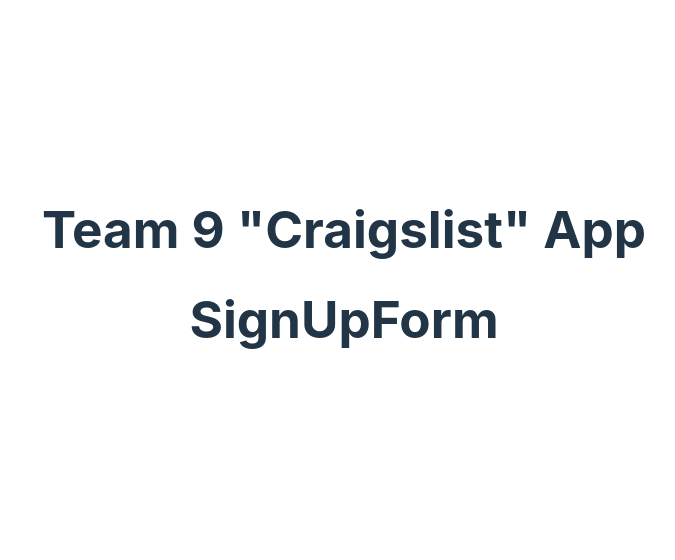
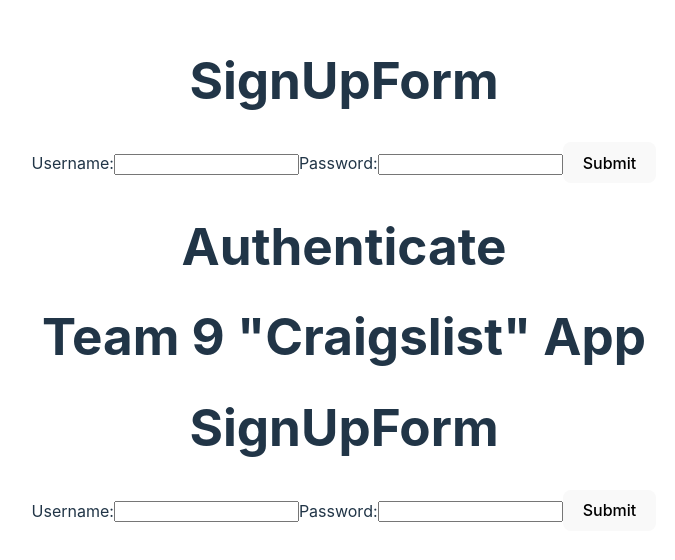
Before and after one commit to StrangerSouls/StrangerThings, a React (Vite) app in the folder Workshop30_StrangersThings/: page /signupform in a window 1280 px wide. Shown: the part 126-686 px from the top of the page, without its empty margins (296-971 px from the left). Built offline with nearby package versions, Linux system fonts and the light colour scheme.

Commit message:
fetch token complete in SignUpForm, working on passing to other components

```diff
--- a/Workshop30_StrangersThings/src/App.jsx
+++ b/Workshop30_StrangersThings/src/App.jsx
@@ -1,14 +1,21 @@
 import { Routes, Route } from "react-router-dom"
+import { useState } from "react"
 import Home from './components/Home'
 import SignUpForm from "./components/SignUpForm"
 import Authenticate from "./components/Authenticate"
 
 import './App.css'
 
-function App() {
 
 
+function App() {
+  const [token, setToken] = useState(null);
+
   return (
+    <>
+      <SignUpForm token={token} setToken={setToken} />
+      <Authenticate token={token} setToken={setToken} />
+
 
     <div id="container" >
       <h1>Team 9 "Craigslist" App</h1>
@@ -21,6 +28,7 @@ function App() {
         </Routes>
       </div>
     </div>
+    </>
 
   )
 }
--- a/Workshop30_StrangersThings/src/components/Authenticate.jsx
+++ b/Workshop30_StrangersThings/src/components/Authenticate.jsx
@@ -1,8 +1,9 @@
 import { useState, useEffect } from "react";
 
 export default function Authenticate () {
-	const [userName, setUsername] = useState([]);
-	const [password, setPasword] = useState([]);
+	const [userName, setUsername] = useState("");
+	const [password, setPasword] = useState("");
+	const [error, setError] = useState(null);
 
 	return (
 		<h1>Authenticate</h1>
--- a/Workshop30_StrangersThings/src/components/SignUpForm.jsx
+++ b/Workshop30_StrangersThings/src/components/SignUpForm.jsx
@@ -1,9 +1,68 @@
 import { useState, useEffect} from "react";
 
-export default function SignUpForm () {
-	const [user, setUser] = useState([]);
+export default function SignUpForm({token, setToken}) {
+  const [userName, setUsername] = useState("");
+  const [password, setPassword] = useState("");
+  const [error, setError] = useState(null);
+  const COHORT_NAME = '2302-ACC-CT-WEB-PT-B';
+  const BASE_URL = `https://strangers-things.herokuapp.com/api/${COHORT_NAME}`;
 
-	return (
-		<h1>SignUpForm</h1>
-	)
+  async function handleSubmit(event) {
+    event.preventDefault();
+    console.log(`You got this! $$`);
+
+    const registerUser = async () => {
+      try {
+        const response = await fetch(
+          `${BASE_URL}/users/register`, {
+            method: "POST",
+            headers: {
+              'Content-Type': 'application/json'
+            },
+            body: JSON.stringify({
+              user: {
+                username: userName,
+                password: password
+              }
+            })
+          });
+        const result = await response.json();
+
+        console.log(result);
+		if (result && result.data && result.data.token) {
+			setToken(result.data.token);
+		}
+        return result;
+      } catch (err) {
+        console.error(err);
+      }
+    };
+
+    registerUser();
+  }
+
+  return (
+    <div id="container">
+      <h1>SignUpForm</h1>
+      <form onSubmit={handleSubmit}>
+        <label>
+          Username:
+        </label>
+        <input
+          value={userName}
+          onChange={(e) => setUsername(e.target.value)}
+        />
+        <label>
+          Password:
+        </label>
+        <input
+          value={password}
+          onChange={(e) => setPassword(e.target.value)}
+        />
+        <button type="submit">
+          Submit
+        </button>
+      </form>
+    </div>
+  )
 }
```
